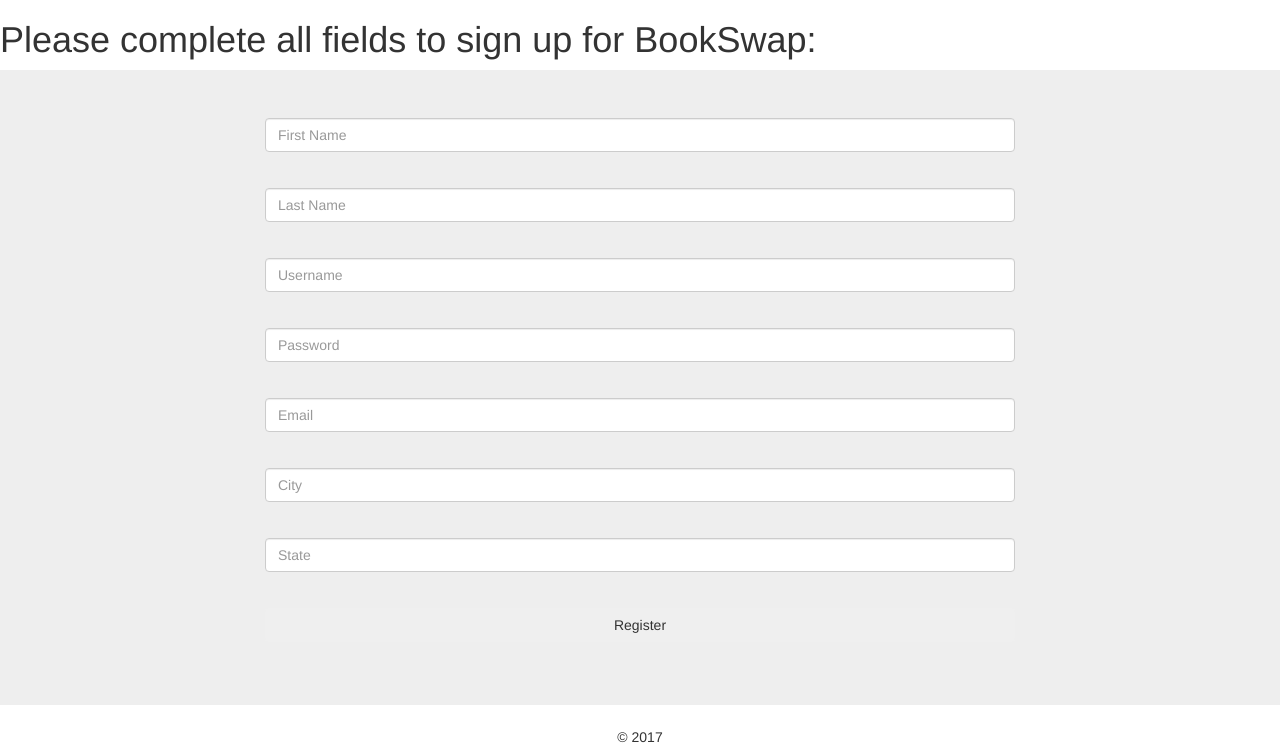
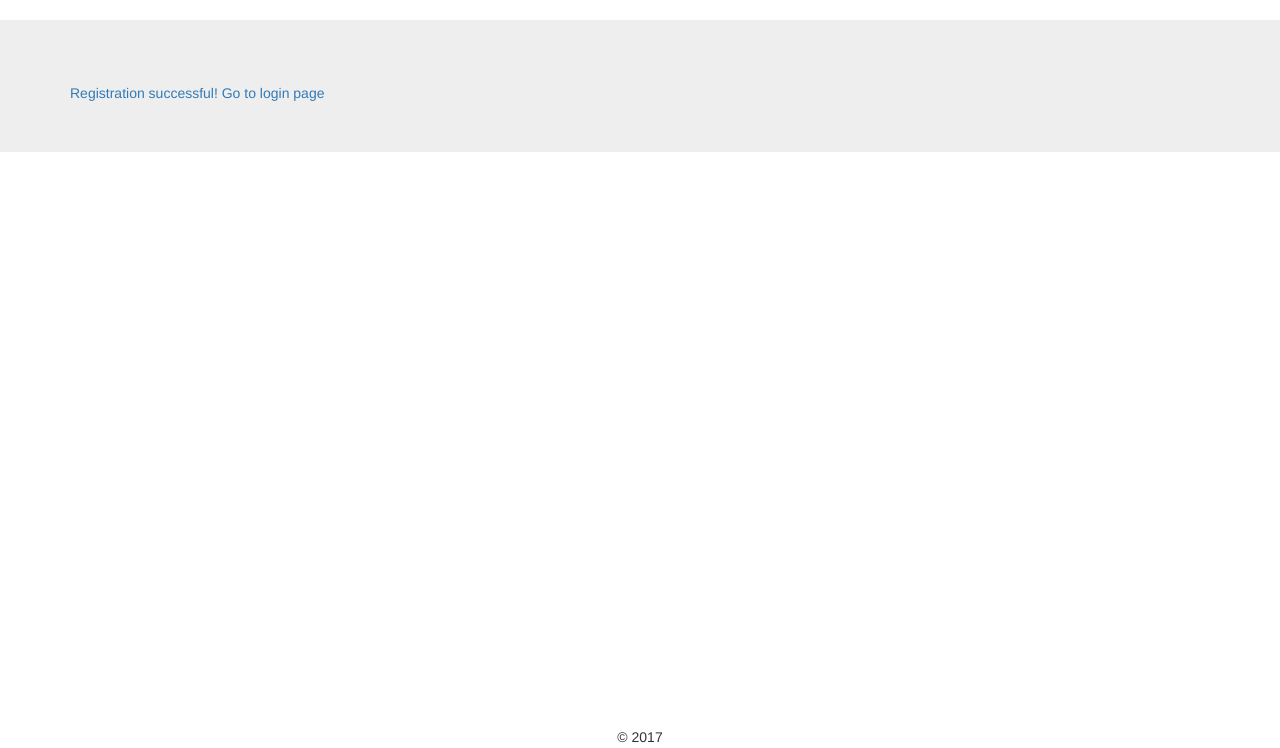
Before and after one commit to mitchthompson/AD320-group-project, a PHP site: page /registration.php in a window 1280 px wide. Shown: the part 52-800 px from the top of the page. Run offline with PHP 8.4, Linux system fonts and the light colour scheme; some libraries are stand-ins or nearby versions.

Commit message:
Update registration.php

```diff
--- a/registration.php
+++ b/registration.php
@@ -1,26 +1,32 @@
 <?php
-//get registration data from registration form
+/*Bonnie Peterson AD320 Project */
 
-$first_name = filter_input(INPUT_POST, 'first_name');
-$last_name = filter_input(INPUT_POST, 'last_name');
-$username = filter_input(INPUT_POST, 'username');
-$password = filter_input(INPUT_POST, 'password');
-$email = filter_input(INPUT_POST, 'email', FILTER_VALIDATE_EMAIL);
-$postalcode = filter_input(INPUT_POST, 'postalcode', FILTER_VALIDATE_INT);
-$error_message = '';
+//get data from registration form
+$first_name = '';
+$last_name = '';
+$username = '';
+$password = '';
+$email = '';
+$city = '';
+$state = '';
+$message = '';
 
-//validate all fields entered
 
-if (!isset($first_name) || !isset($last_name) || !isset($username) || !isset($password) || !isset($email) || !isset($postalcode)) {
-	$error_message = "Please complete all fields to register.";
+//form validation
+foreach($_POST as $key=>$value) {
+if(empty($_POST[$key])) {
+$message = "Error: " . ucwords($key) . " field is required";
+break;
+}
 }
 
-//if error message exists, go back to registration page
+//email validation
+if(!isset($message)) {
+	if(!filter_var($_POST["email"], FILTER_VALIDATE_EMAIL)){
+		$message = "Invalid email.";
+	}
+}
 
-if ($error_message != '') {
-	include('register.php');
-	exit();
-}
 
 ?>
 <?php include 'includes/header.php'?>
@@ -29,16 +35,15 @@ if ($error_message != '') {
         <div class="container">
             <div class="row">
                 <div class="col-md-12">
-
+				<p><?php echo $message;?></p>
+				<?php if (!empty($message)){ ?><a href="register.php">Return to registration page</a><?php } ?>
+				<?php if ($message === ''){ ?><a href="login.php">Registration successful! Go to login page</a><?php } ?>
                 </div><!--col-md-12-->
             </div><!--row-->
         </div><!--container-->
     </div><!--jumbotron-->
 
 </main>
+</body>
 
-
-
-
-</body>
-<?php include 'includes/footer.php' ?>
+<?php include 'includes/footer.php'; ?>
```
